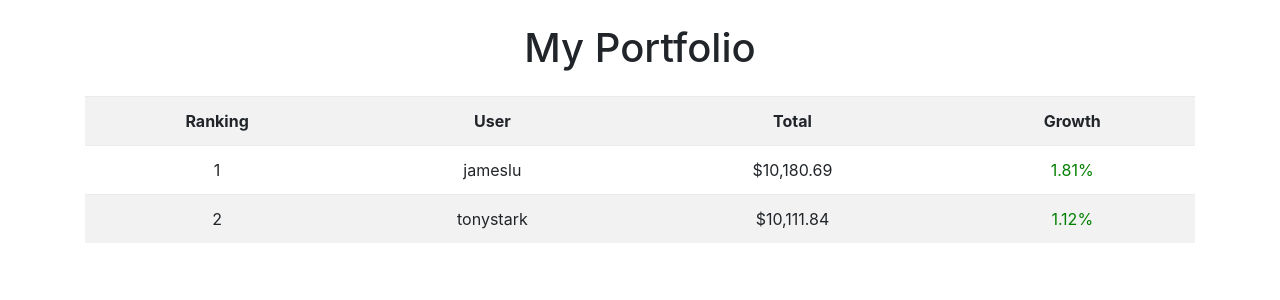
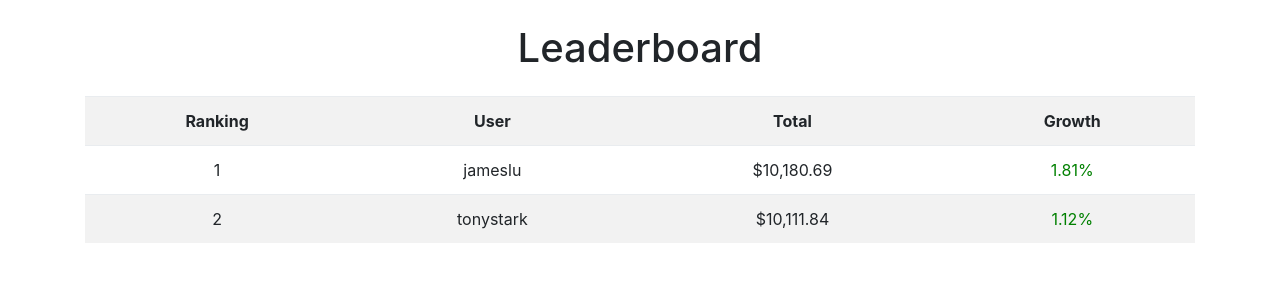
Before and after one commit to jameslu1/StockUp, a Flask app: page /leaderboard in a window 1280 px wide. Shown: the part 76-376 px from the top of the page. Run offline with Flask 2, Linux system fonts and the light colour scheme; a user stored in the database is signed in; data comes from the database, SQL or seed files in the repository; both versions use the stored data as it was after the commit; some libraries are stand-ins or nearby versions.

Commit message:
fixed current price and leaderboards

```diff
--- a/application.py
+++ b/application.py
@@ -102,11 +102,10 @@ def index():
             error=1
 
         if error==0:
-            # Update current stock price and total if symbol is recieved
-            db.execute("UPDATE portfolio SET current_price=? WHERE id=? AND symbol=?", (getSymbol['price'], session["user_id"], symbol,))
+            # Update current stock price and totals for all users if symbol is recieved
+            price=getSymbol['price']
+            db.execute("UPDATE portfolio SET current_price=? WHERE symbol=?", (price, symbol,))
             connection.commit()
-            db.execute("SELECT current_price FROM portfolio WHERE id=? AND symbol=?", (session["user_id"], symbol,))
-            price=db.fetchone()[0]
             total=price*float(shares)
             db.execute("UPDATE portfolio SET total=? WHERE id=? AND symbol=?", (total, session["user_id"], symbol,))
             connection.commit()
--- a/templates/leaderboard.html
+++ b/templates/leaderboard.html
@@ -5,7 +5,7 @@
 {% endblock %}
 
 {% block main %}
-<h1 class="my-4">My Portfolio</h1>
+<h1 class="my-4">Leaderboard</h1>
 <table class="table table-striped" style="width:100%">
     <tr>
         <th>Ranking</th>
```
Also changed, not shown: database.db.
